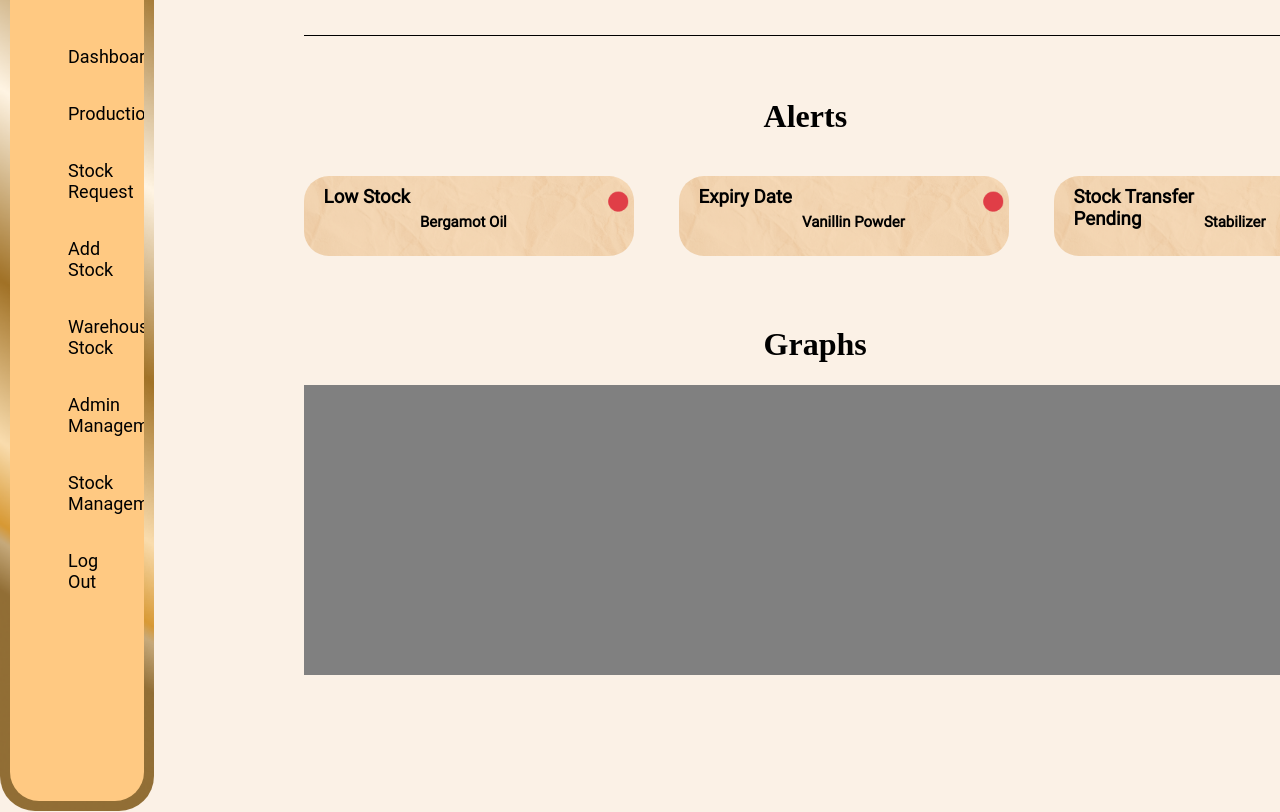
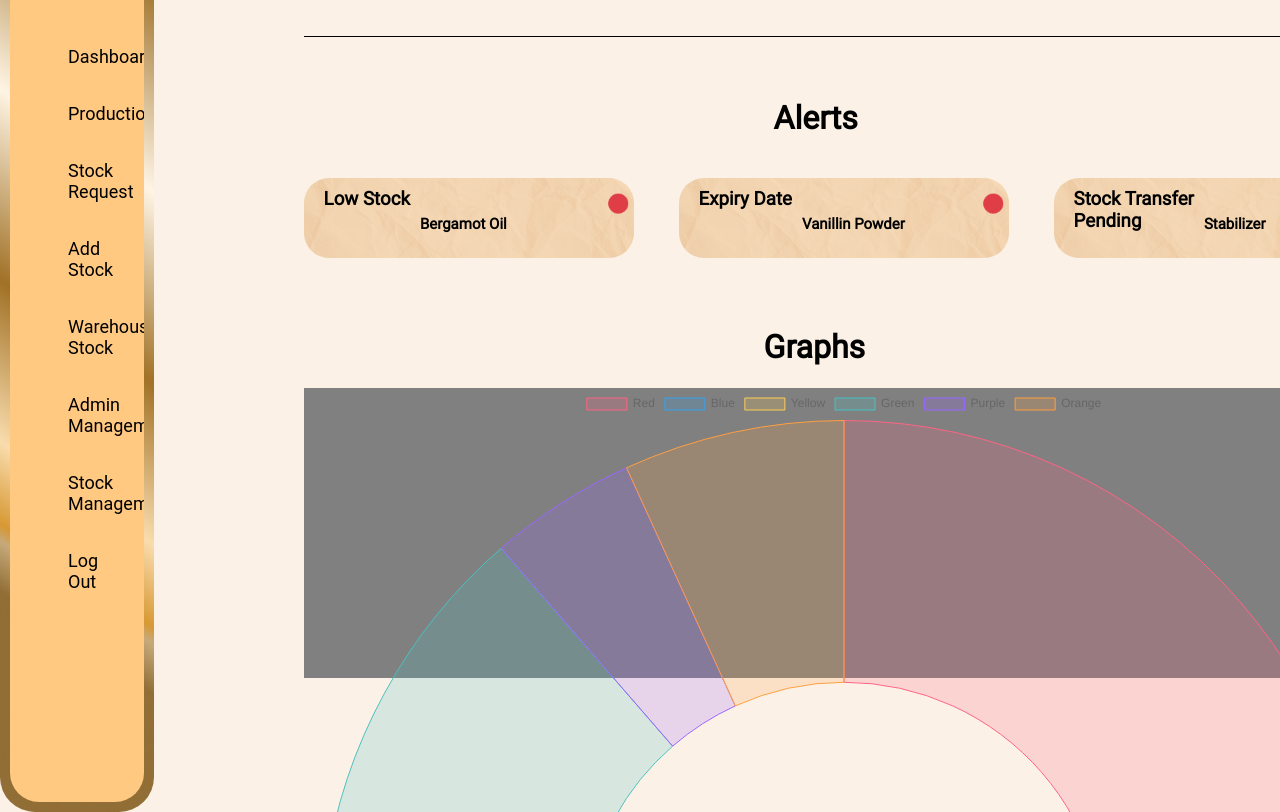
Before and after one commit to Tsebo200/Aureum-Elegance-Frontend, a React (Vite) app in the folder client/: page /dashboard in a window 1280 px wide. Shown: the part 150-962 px from the top of the page. Built offline with nearby package versions, Linux system fonts and the light colour scheme.

Commit message:
Style(React Chart.js 2): Create Chart Component
Create Doughnut Chart within the Doughnut Chart.tsx component then reference it within Dashboard Page

```diff
--- /dev/null
+++ b/client/src/ui/Components/Graphs/DoughnutChart.tsx
@@ -0,0 +1,39 @@
+import { Chart as ChartJS, ArcElement, Tooltip, Legend } from 'chart.js';
+import { Doughnut } from 'react-chartjs-2';
+
+ChartJS.register(ArcElement, Tooltip, Legend);
+
+function DoughnutChart() {
+const data = {
+  labels: ['Red', 'Blue', 'Yellow', 'Green', 'Purple', 'Orange'],
+  datasets: [
+    {
+      label: '# of Votes',
+      data: [12, 19, 3, 5, 2, 3],
+      backgroundColor: [
+        'rgba(255, 99, 132, 0.2)',
+        'rgba(54, 162, 235, 0.2)',
+        'rgba(255, 206, 86, 0.2)',
+        'rgba(75, 192, 192, 0.2)',
+        'rgba(153, 102, 255, 0.2)',
+        'rgba(255, 159, 64, 0.2)',
+      ],
+      borderColor: [
+        'rgba(255, 99, 132, 1)',
+        'rgba(54, 162, 235, 1)',
+        'rgba(255, 206, 86, 1)',
+        'rgba(75, 192, 192, 1)',
+        'rgba(153, 102, 255, 1)',
+        'rgba(255, 159, 64, 1)',
+      ],
+      borderWidth: 1,
+    },
+  ],
+};
+  return (
+    <div>
+      <Doughnut data={data} />
+    </div>
+  );
+}
+export default DoughnutChart;
--- a/client/src/ui/Pages/Dashboard/Dashboard.module.scss
+++ b/client/src/ui/Pages/Dashboard/Dashboard.module.scss
@@ -1,4 +1,24 @@
 @use '../../Sass/Styles.scss' as *;
+
+  @font-face {
+    font-family: "RobotoLight";
+    src: url("../../Fonts/Roboto_Light.ttf");
+  }
+
+  @font-face {
+    font-family: "RobotoRegular";
+    src: url("../../Fonts/Roboto_Regular.ttf");
+  }
+
+  @font-face {
+    font-family: "RobotoMedium";
+    src: url("../../Fonts/Roboto_Medium.ttf");
+  }
+
+  @font-face {
+    font-family: "RobotoBold";
+    src: url("../../Fonts/Roboto_Bold.ttf");
+  }
 
 html, body {
     margin: 0;
@@ -7,9 +27,8 @@ html, body {
 }
 
 .mainContainer{
-
   background: $background;
-    display: flex;
+  display: flex;
   min-height: 100vh;
   width: 100vw;
   overflow-x: hidden;
@@ -29,6 +48,7 @@ html, body {
     float: left;
 
     .dashboardHeading{
+        font-family: RobotoRegular;
         margin-top: 117px;
         margin-left: 430px;
         float: left;
@@ -57,7 +77,8 @@ html, body {
     }
 
     .alertsHeading{
-        margin-left: 460px;
+        font-family: RobotoRegular;
+        margin-left: 470px;
         float: left;
     }
     .cardSection{
@@ -68,6 +89,7 @@ html, body {
     }
 
     .graphsHeading{
+        font-family: RobotoRegular;
         margin-top: 50px;
         margin-left: 460px;
         float: left;
--- a/client/src/ui/Pages/Dashboard/Dashboard.tsx
+++ b/client/src/ui/Pages/Dashboard/Dashboard.tsx
@@ -1,6 +1,7 @@
 import styles from '../Dashboard/Dashboard.module.scss';
 import Sidebar from '../../Components/Sidebar';
 import AlertCard from '../../Components/AlertCards/AlertCard';
+import DoughnutChart from '../../Components/Graphs/DoughnutChart'
 
 function Dashboard() {
   return (
@@ -18,6 +19,7 @@ function Dashboard() {
                 </div>
                 <h1 className={styles.graphsHeading}>Graphs</h1>
                 <div className={styles.graphsSection}>
+                  <DoughnutChart />
 
                 </div>
               </div>
```
